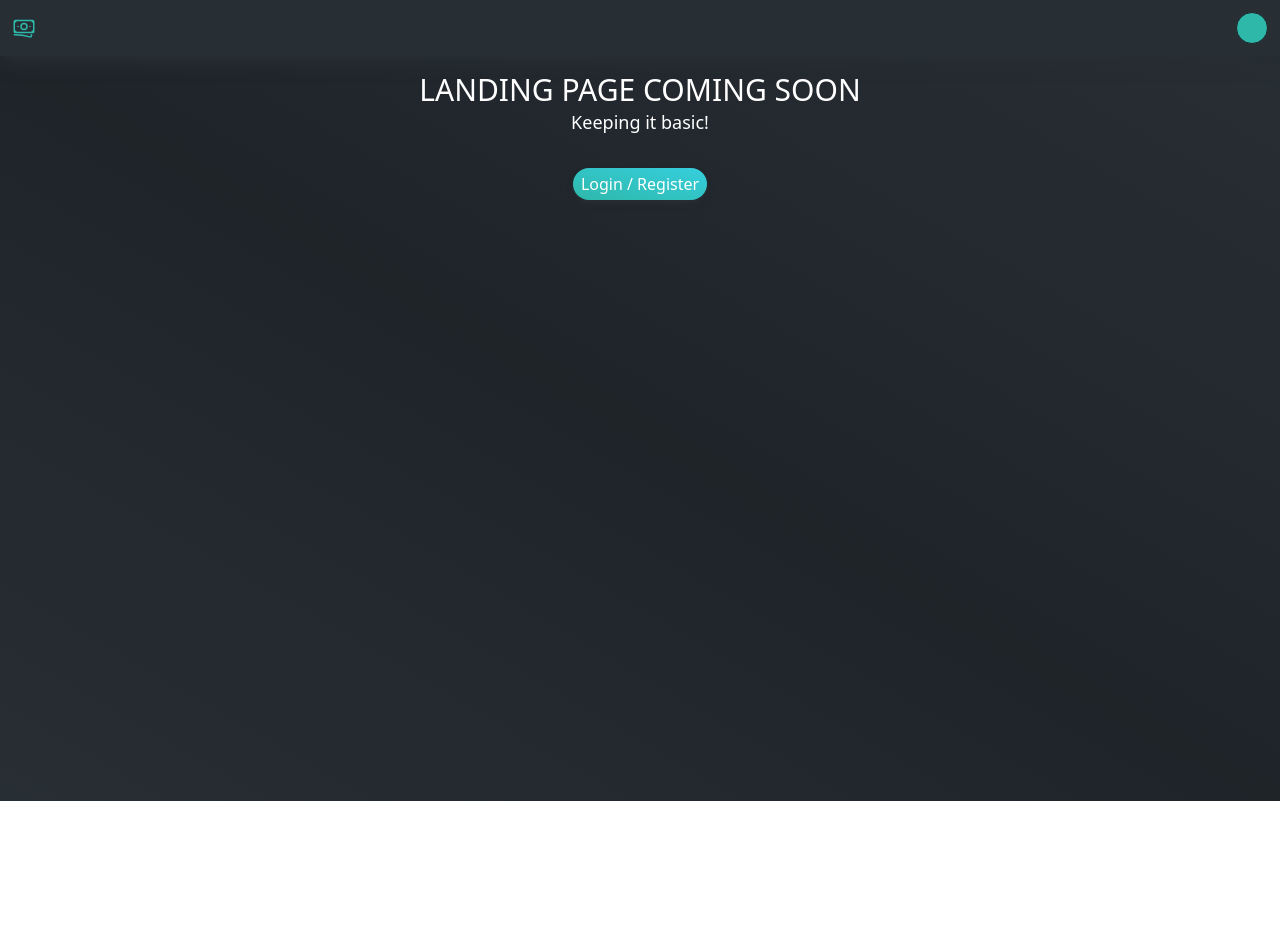
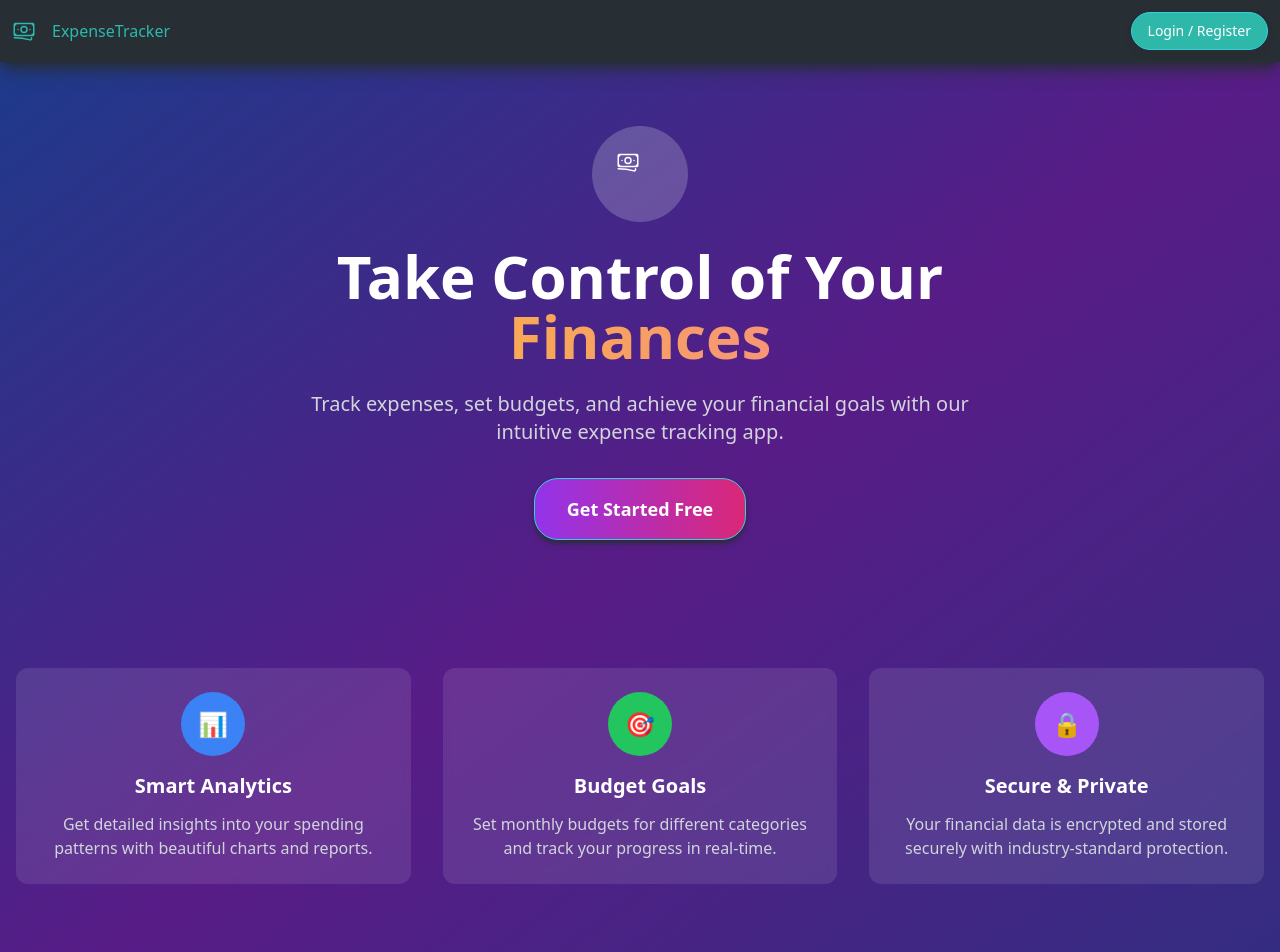
Before and after one commit to Julianb18/expense-tracker, a Next.js app: page / in a window 1280 px wide. Shown: the top 952 px of the page. Before the commit the page ends 801 px from the top, so only its background shows below. Built offline with nearby package versions, Linux system fonts and the light colour scheme; no server answers.

Commit message:
update landing page and navbar

```diff
--- /dev/null
+++ b/components/LoginModal.jsx
@@ -0,0 +1,63 @@
+import { useState, forwardRef, useImperativeHandle } from "react";
+import { EmailAuthProvider, GoogleAuthProvider } from "firebase/auth";
+import StyledFirebaseAuth from "react-firebaseui/StyledFirebaseAuth";
+import { Dialog } from "@headlessui/react";
+
+import { XMarkSvg } from "./svg/XMarkSvg";
+import { auth } from "../firebase/firebase";
+
+const REDIRECT_PAGE = "/dashboard";
+
+const uiConfig = {
+  signInFlow: "popup",
+  signInSuccessUrl: REDIRECT_PAGE,
+  signInOptions: [
+    EmailAuthProvider.PROVIDER_ID,
+    GoogleAuthProvider.PROVIDER_ID,
+  ],
+};
+
+export const LoginModal = forwardRef((props, ref) => {
+  const [isOpen, setIsOpen] = useState(false);
+
+  useImperativeHandle(ref, () => ({
+    open: () => setIsOpen(true),
+    close: () => setIsOpen(false),
+  }));
+
+  const handleClose = () => {
+    setIsOpen(false);
+  };
+
+  return (
+    <Dialog
+      open={isOpen}
+      onClose={handleClose}
+      className="absolute z-30 min-w-[300px] top-1/4 left-1/2 -translate-x-1/2 bg-white rounded-3xl p-3"
+    >
+      <div className="flex justify-between items-center mb-8">
+        <Dialog.Title className="text-lg text-center flex-1">
+          Sign In / Register
+        </Dialog.Title>
+        <button
+          className="cursor-pointer p-1"
+          onClick={handleClose}
+        >
+          <XMarkSvg />
+        </button>
+      </div>
+      <div>
+        <div className="mb-6">
+          <StyledFirebaseAuth
+            uiConfig={uiConfig}
+            firebaseAuth={auth}
+          />
+        </div>
+        <Dialog.Description className="text-xs text-gray-500">
+          You can Sign Up / Login from here. Even if you do not have an
+          account yet, click Sign and the Sign Up process will be started
+        </Dialog.Description>
+      </div>
+    </Dialog>
+  );
+});
--- a/components/Navbar.jsx
+++ b/components/Navbar.jsx
@@ -1,18 +1,27 @@
-import React from "react";
+import React, { useRef } from "react";
 import { Menu } from "@headlessui/react";
 
 import { useAuth } from "../context/AuthContext";
 import { MoneySvg } from "./svg/MoneySvg";
+import { Button } from "./Button";
+import { LoginModal } from "./LoginModal";
 import Link from "next/link";
 
 export const Navbar = () => {
   const { authUser, signOut } = useAuth();
+  const loginModalRef = useRef();
+
+  const handleLoginClick = () => {
+    loginModalRef.current?.open();
+  };
 
   return (
     <div className="sticky shadow-lg shadow-primaryDark z-50 top-0 flex justify-between items-center px-3 py-3 bg-primaryDark text-white">
-      <Link href="/dashboard" className="text-buttonSecondary">
-        <MoneySvg />
+      <Link href="/dashboard" className="text-buttonSecondary flex gap-4">
+        <MoneySvg /> ExpenseTracker
       </Link>
+
+      {authUser ? (
         <Menu
           as="div"
           className=" border border-secondaryDark bg-buttonSecondary w-8 h-8 rounded-full text-white relative inline-block text-left"
@@ -36,6 +45,16 @@
             </Menu.Item>
           </Menu.Items>
         </Menu>
+      ) : (
+        <Button
+          onClick={handleLoginClick}
+          customClassName="bg-buttonSecondary hover:bg-buttonPrimary text-white px-4 py-2 text-sm font-medium"
+        >
+          Login / Register
+        </Button>
+      )}
+
+      <LoginModal ref={loginModalRef} />
     </div>
   );
 };
--- a/pages/index.js
+++ b/pages/index.js
@@ -1,31 +1,18 @@
-import { useState, useEffect } from "react";
+import { useRef, useEffect } from "react";
 import { useRouter } from "next/router";
-import { EmailAuthProvider, GoogleAuthProvider } from "firebase/auth";
-import StyledFirebaseAuth from "react-firebaseui/StyledFirebaseAuth";
-import { Dialog } from "@headlessui/react";
 
 import { Button } from "../components/Button";
-import { XMarkSvg } from "../components/svg/XMarkSvg";
 import { LoadingSpinner } from "../components/LoadingSpinner";
+import { MoneySvg } from "../components/svg/MoneySvg";
+import { LoginModal } from "../components/LoginModal";
 
 import { useAuth } from "../context/AuthContext";
 
-import { auth } from "../firebase/firebase";
-
 const REDIRECT_PAGE = "/dashboard";
-
-const uiConfig = {
-  signInFlow: "popup",
-  signInSuccessUrl: REDIRECT_PAGE,
-  signInOptions: [
-    EmailAuthProvider.PROVIDER_ID,
-    GoogleAuthProvider.PROVIDER_ID,
-  ],
-};
 const Home = () => {
   const { authUser, isLoading } = useAuth();
   const router = useRouter();
-  const [login, setLogin] = useState(false);
+  const loginModalRef = useRef();
 
   useEffect(() => {
     if (!isLoading && authUser) {
@@ -36,45 +23,90 @@
   return isLoading || (!isLoading && !!authUser) ? (
     <LoadingSpinner />
   ) : (
-    <div className="p-4">
-      <div className="text-center text-white mb-8">
-        <h1 className="text-3xl ">LANDING PAGE COMING SOON</h1>
-        <h3 className="text-lg ">Keeping it basic!</h3>
+    <div className="min-h-screen bg-gradient-to-br from-blue-900 via-purple-900 to-indigo-900">
+      <div className="container mx-auto px-4 py-16">
+        <div className="text-center">
+          <div className="mb-8">
+            <div className="inline-flex items-center justify-center w-24 h-24 bg-white bg-opacity-20 rounded-full mb-6">
+              <div className="w-12 h-12 text-white">
+                <MoneySvg />
+              </div>
+            </div>
+            <h1 className="text-5xl md:text-6xl font-bold text-white mb-6 leading-tight">
+              Take Control of Your
+              <span className="block text-transparent bg-clip-text bg-gradient-to-r from-yellow-400 to-pink-400">
+                Finances
+              </span>
+            </h1>
+            <p className="text-xl text-gray-300 mb-8 max-w-2xl mx-auto">
+              Track expenses, set budgets, and achieve your financial goals with
+              our intuitive expense tracking app.
+            </p>
+          </div>
+
+          <div className="flex flex-col sm:flex-row gap-4 justify-center">
+            <Button
+              customClassName="bg-gradient-to-r from-purple-600 to-pink-600 hover:from-purple-700 hover:to-pink-700 text-white px-8 py-4 text-lg font-semibold shadow-lg transform hover:scale-105 transition-all duration-200"
+              onClick={() => loginModalRef.current?.open()}
+            >
+              Get Started Free
+            </Button>
+          </div>
+        </div>
       </div>
-      <div className="flex justify-center">
-        <Button filled onClick={() => setLogin(true)}>
-          Login / Register
-        </Button>
+
+      {/* Features Section */}
+      <div className="container mx-auto px-4 py-16">
+        <div className="grid md:grid-cols-3 gap-8">
+          <div className="text-center p-6 bg-white bg-opacity-10 rounded-xl backdrop-blur-sm">
+            <div className="w-16 h-16 bg-blue-500 rounded-full flex items-center justify-center mx-auto mb-4">
+              <span className="text-2xl">📊</span>
+            </div>
+            <h3 className="text-xl font-semibold text-white mb-3">
+              Smart Analytics
+            </h3>
+            <p className="text-gray-300">
+              Get detailed insights into your spending patterns with beautiful
+              charts and reports.
+            </p>
+          </div>
+
+          <div className="text-center p-6 bg-white bg-opacity-10 rounded-xl backdrop-blur-sm">
+            <div className="w-16 h-16 bg-green-500 rounded-full flex items-center justify-center mx-auto mb-4">
+              <span className="text-2xl">🎯</span>
+            </div>
+            <h3 className="text-xl font-semibold text-white mb-3">
+              Budget Goals
+            </h3>
+            <p className="text-gray-300">
+              Set monthly budgets for different categories and track your
+              progress in real-time.
+            </p>
+          </div>
+
+          <div className="text-center p-6 bg-white bg-opacity-10 rounded-xl backdrop-blur-sm">
+            <div className="w-16 h-16 bg-purple-500 rounded-full flex items-center justify-center mx-auto mb-4">
+              <span className="text-2xl">🔒</span>
+            </div>
+            <h3 className="text-xl font-semibold text-white mb-3">
+              Secure & Private
+            </h3>
+            <p className="text-gray-300">
+              Your financial data is encrypted and stored securely with
+              industry-standard protection.
+            </p>
+          </div>
+        </div>
       </div>
-      <Dialog
-        open={login}
-        onClose={() => setLogin(false)}
-        className="absolute z-30 min-w-[300px] top-1/4 left-1/2 -translate-x-1/2 bg-white rounded-3xl p-3"
-      >
-        <div className="flex justify-between items-center mb-8">
-          <Dialog.Title className="text-lg text-center flex-1">
-            Sign In / Register
-          </Dialog.Title>
-          <button
-            className="cursor-pointer p-1"
-            onClick={() => setLogin(false)}
-          >
-            <XMarkSvg />
-          </button>
-        </div>
-        <div>
-          <div className="mb-6">
-            <StyledFirebaseAuth
-              uiConfig={uiConfig}
-              firebaseAuth={auth}
-            ></StyledFirebaseAuth>
-          </div>
-          <Dialog.Description className="text-xs text-gray-500">
-            You can Sign Up / Login from here. Even if you do not have an
-            account yet, click Sign and the Sign Up process will be started
-          </Dialog.Description>
-        </div>
-      </Dialog>
+
+      {/* Footer */}
+      <div className="container mx-auto px-4 py-8 text-center">
+        <p className="text-gray-400">
+          © 2024 ExpenseTracker. Built with ❤️ for better financial management.
+        </p>
+      </div>
+
+      <LoginModal ref={loginModalRef} />
     </div>
   );
 };
```
Lines whose indentation alone changed are shown as unchanged.
